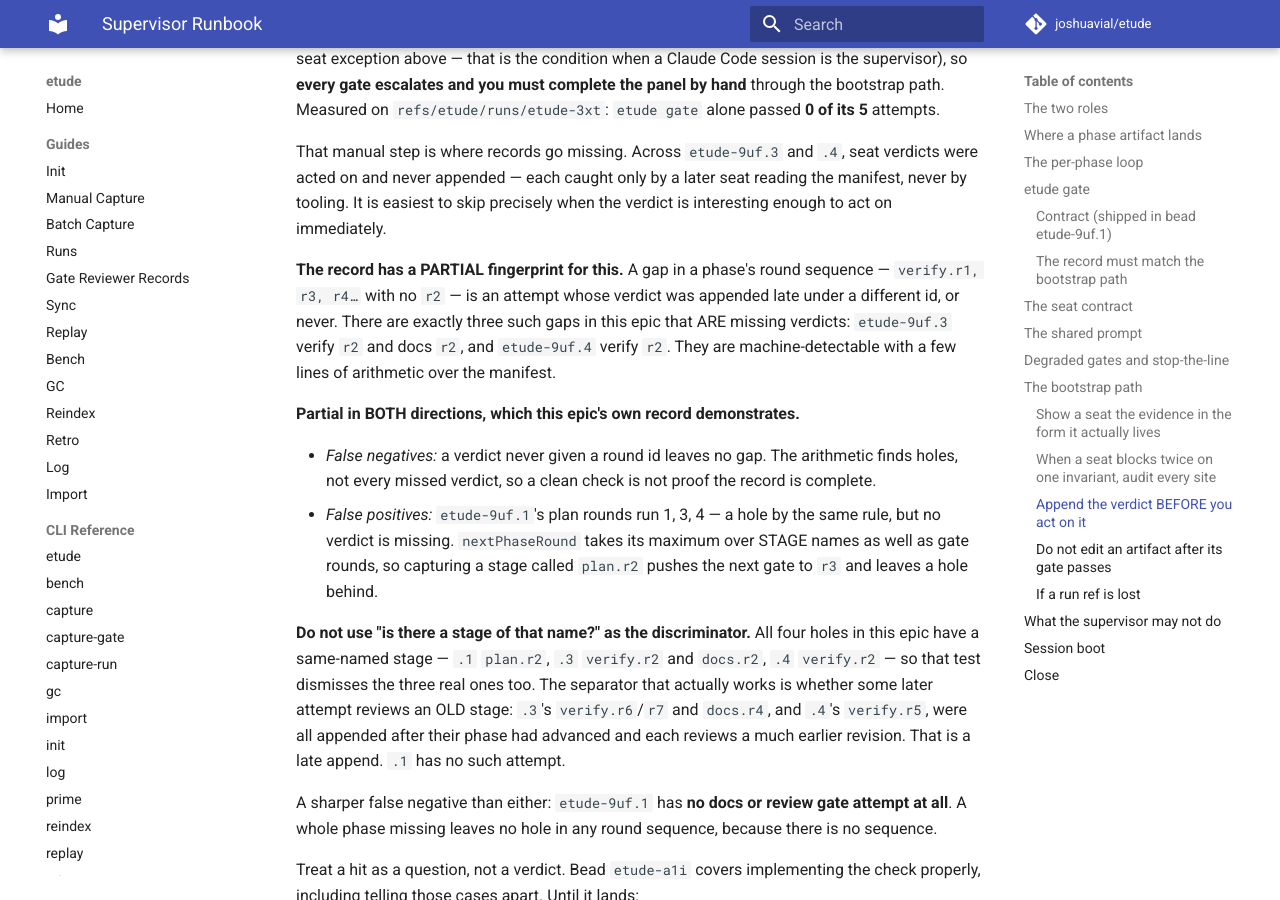
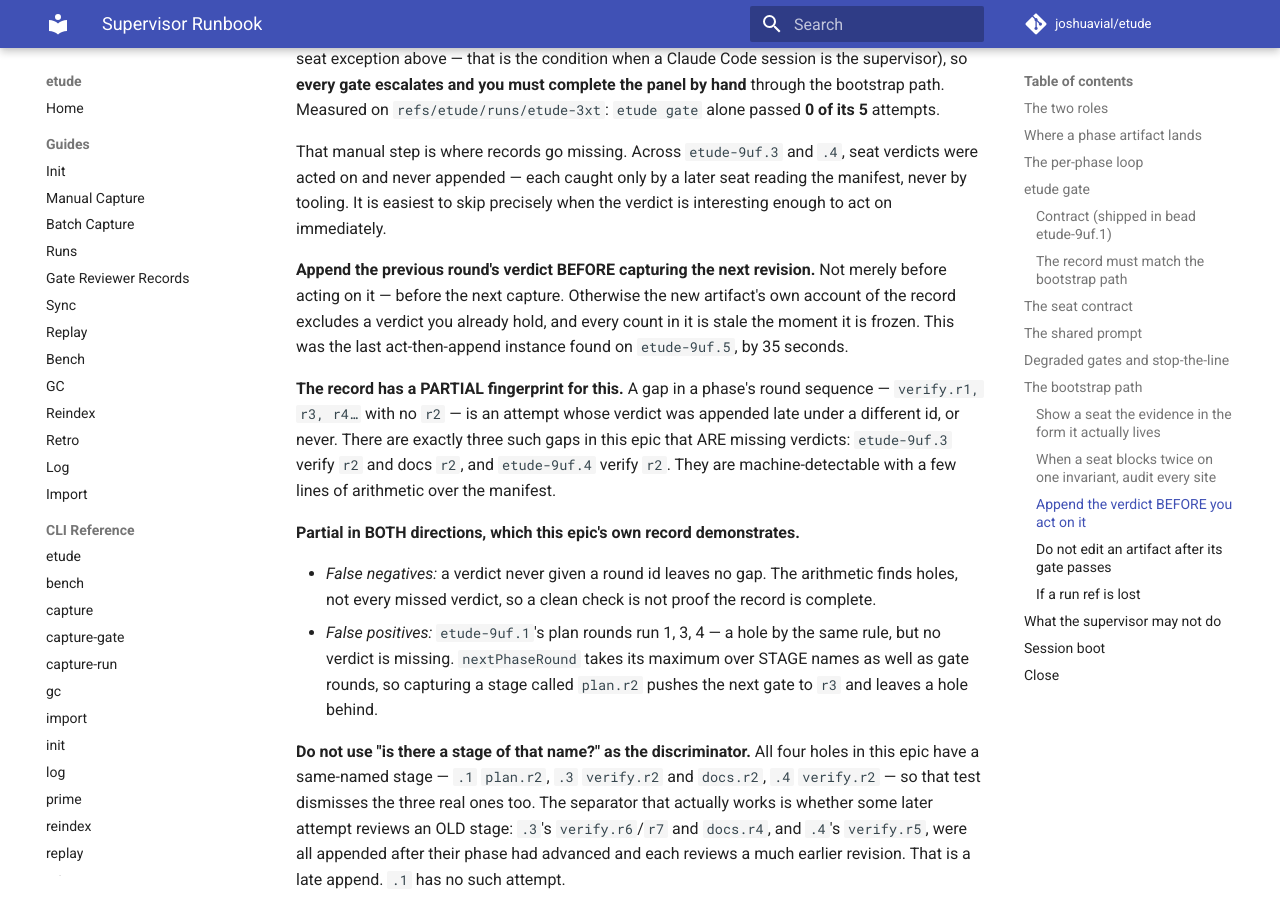
Before and after one commit to joshuavial/etude, an MkDocs documentation site: the page built from docs/plans/dogfood/supervisor-runbook.md, in a window 1280 px wide and 900 px high, scrolled down 9219 px. Built offline with MkDocs 1.6.1 and Material for MkDocs 9.7.7, drawn with Linux system fonts in a browser that asks for light colours; comment, search, counter and statistics services are not loaded.

Commit message:
correct the retro verdict count and require appending before the next capture

```diff
--- a/docs/plans/dogfood/supervisor-runbook.md
+++ b/docs/plans/dogfood/supervisor-runbook.md
@@ -435,6 +435,12 @@ verdicts were acted on and never appended — each caught only by a later seat
 reading the manifest, never by tooling. It is easiest to skip precisely when the
 verdict is interesting enough to act on immediately.
 
+**Append the previous round's verdict BEFORE capturing the next revision.** Not
+merely before acting on it — before the next capture. Otherwise the new
+artifact's own account of the record excludes a verdict you already hold, and
+every count in it is stale the moment it is frozen. This was the last
+act-then-append instance found on `etude-9uf.5`, by 35 seconds.
+
 **The record has a PARTIAL fingerprint for this.** A gap in a phase's round
 sequence — `verify.r1, r3, r4…` with no `r2` — is an attempt whose verdict was
 appended late under a different id, or never. There are exactly three such gaps
```
Also changed, not shown: .etude/retros/2026-08-16-etude-9uf-etude-retro-4.md (+9 -1 lines).
